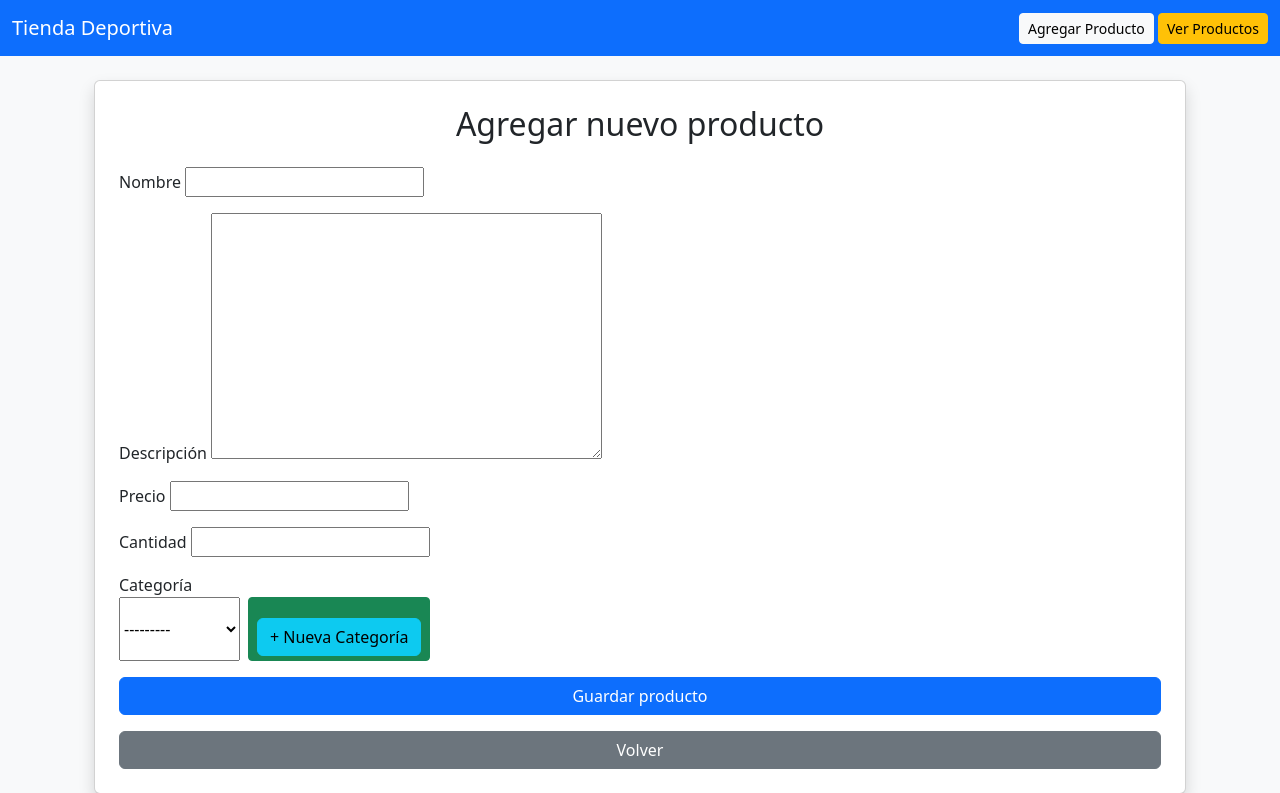
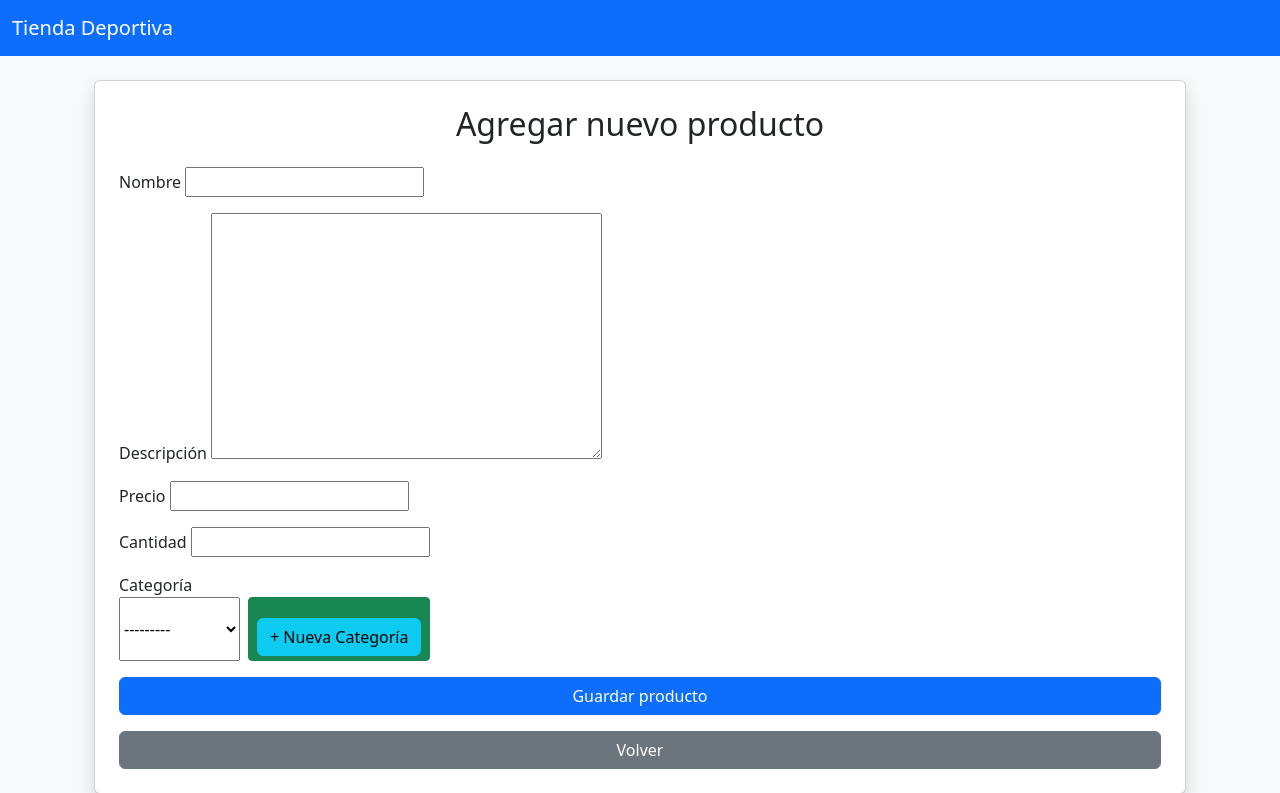
Before and after one commit to santi1203/tienda_deportiva, a Django app: page /producto/crear/ in a window 1280 px wide. Shown: the top 793 px of the page. Run offline with Django 5.2, Linux system fonts and the light colour scheme; data comes from the database, SQL or seed files in the repository.

Commit message:
Actualización base

```diff
--- a/inventario/templates/inventario/base.html
+++ b/inventario/templates/inventario/base.html
@@ -9,10 +9,6 @@
     <nav class="navbar navbar-expand-lg navbar-dark bg-primary">
         <div class="container-fluid">
             <a class="navbar-brand" href="{% url 'inicio' %}">Tienda Deportiva</a>
-            <div>
-                <a class="btn btn-light btn-sm" href="{% url 'crear_producto' %}">Agregar Producto</a>
-                <a class="btn btn-warning btn-sm" href="{% url 'lista_productos' %}">Ver Productos</a>
-            </div>
         </div>
     </nav>
 
```
